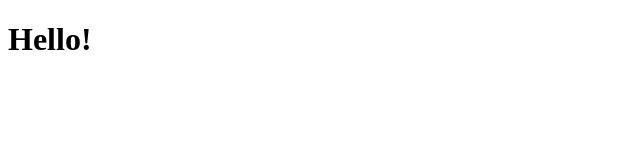
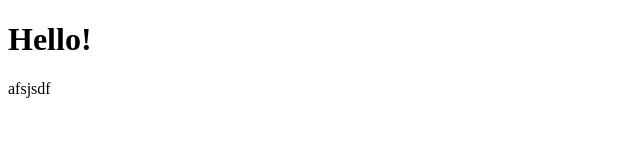
Before and after one commit to wswebus/tasker, a plain HTML site: page index.html in a window 1280 px wide. Shown: the full height of the page, 0-640 px from the left. Drawn offline with Linux system fonts and the light colour scheme.

Commit message:
comentariu

```diff
--- a/index.html
+++ b/index.html
@@ -6,5 +6,6 @@
 </head>
 <body>
   <h1>Hello!</h1>
+  afsjsdf
 </body>
 </html>
```
